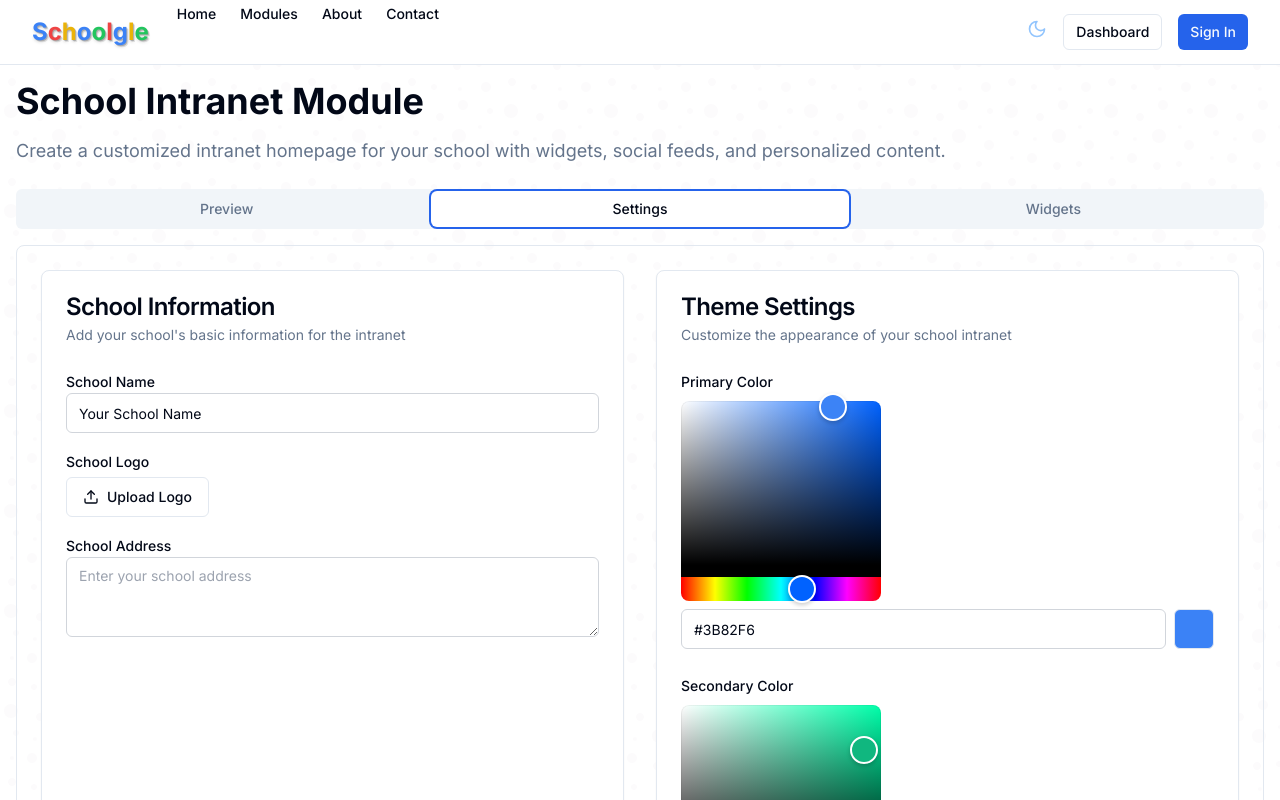
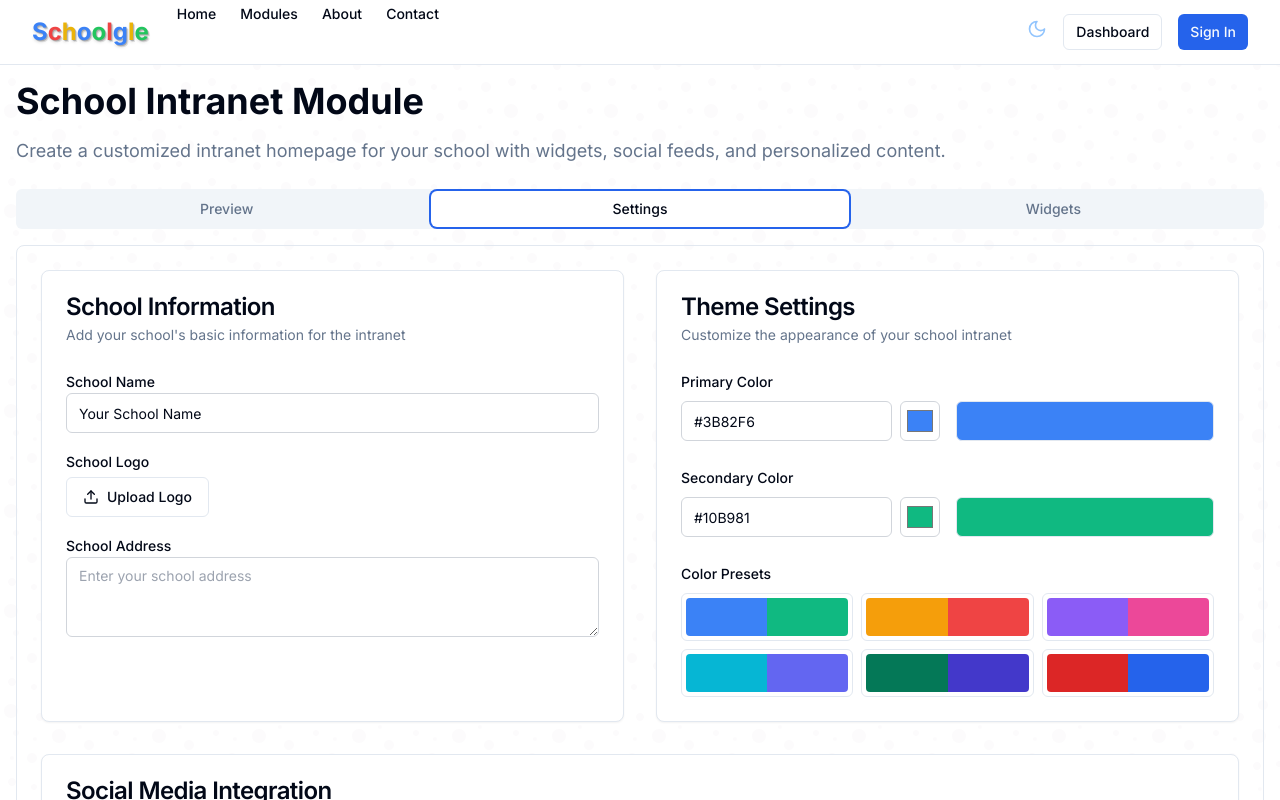
Before and after one commit to DSumm18/schoolgle-app-2025, a Next.js app: page /modules/school-intranet in a window 1280 px wide. Both pictures are taken after a click on the tab "Settings". Shown: the top 800 px of the page. Built offline with nearby package versions, Linux system fonts and the light colour scheme.

Commit message:
Replace react-colorful with built-in color input

```diff
--- a/src/app/modules/school-intranet/page.tsx
+++ b/src/app/modules/school-intranet/page.tsx
@@ -14,7 +14,6 @@ import {
   SunMedium, CloudRain, CloudSnow, Cloud, Twitter, Facebook,
   Palette, Calendar, Clock, AlertCircle, FileSearch, Edit
 } from 'lucide-react';
-import { HexColorPicker } from 'react-colorful';
 import Link from 'next/link';
 
 interface AnimatedWeatherIconProps {
@@ -218,6 +217,16 @@ const WidgetGrid: React.FC<{ editMode: boolean }> = ({ editMode }) => {
   );
 };
 
+// Color presets for quick selection
+const colorPresets = [
+  { primary: '#3B82F6', secondary: '#10B981' }, // Blue & Green
+  { primary: '#F59E0B', secondary: '#EF4444' }, // Amber & Red
+  { primary: '#8B5CF6', secondary: '#EC4899' }, // Purple & Pink
+  { primary: '#06B6D4', secondary: '#6366F1' }, // Cyan & Indigo
+  { primary: '#047857', secondary: '#4338CA' }, // Emerald & Indigo
+  { primary: '#DC2626', secondary: '#2563EB' }, // Red & Blue
+];
+
 export default function SchoolIntranetPage() {
   const [activeTab, setActiveTab] = useState('preview');
   const [primaryColor, setPrimaryColor] = useState('#3B82F6');
@@ -248,6 +257,12 @@ export default function SchoolIntranetPage() {
     "Spring concert tickets now available in the office",
     "New lunch menu starts next week"
   ];
+
+  // Apply color preset
+  const applyColorPreset = (preset: { primary: string, secondary: string }) => {
+    setPrimaryColor(preset.primary);
+    setSecondaryColor(preset.secondary);
+  };
 
   return (
     <div className="container mx-auto p-4 max-w-7xl">
@@ -451,39 +466,80 @@ export default function SchoolIntranetPage() {
                 <CardContent className="space-y-6">
                   <div>
                     <Label htmlFor="primaryColor">Primary Color</Label>
-                    <div className="mt-2">
-                      <HexColorPicker color={primaryColor} onChange={setPrimaryColor} />
-                      <div className="flex mt-2 gap-2">
+                    <div className="mt-2 grid grid-cols-2 gap-4">
+                      <div className="flex gap-2">
                         <Input
                           id="primaryColor"
                           value={primaryColor}
                           onChange={(e) => setPrimaryColor(e.target.value)}
                           className="flex-1"
                         />
-                        <div
-                          className="w-10 h-10 rounded-md border"
-                          style={{ backgroundColor: primaryColor }}
-                        ></div>
+                        <div className="relative flex items-center">
+                          <Input
+                            type="color"
+                            value={primaryColor}
+                            onChange={(e) => setPrimaryColor(e.target.value)}
+                            className="w-10 h-10 p-1 cursor-pointer"
+                          />
+                          <div
+                            className="absolute top-0 right-0 bottom-0 left-0 opacity-0 cursor-pointer"
+                            style={{ background: primaryColor }}
+                          ></div>
+                        </div>
                       </div>
+                      <div
+                        className="h-10 rounded-md border"
+                        style={{ backgroundColor: primaryColor }}
+                      ></div>
                     </div>
                   </div>
 
                   <div>
                     <Label htmlFor="secondaryColor">Secondary Color</Label>
-                    <div className="mt-2">
-                      <HexColorPicker color={secondaryColor} onChange={setSecondaryColor} />
-                      <div className="flex mt-2 gap-2">
+                    <div className="mt-2 grid grid-cols-2 gap-4">
+                      <div className="flex gap-2">
                         <Input
                           id="secondaryColor"
                           value={secondaryColor}
                           onChange={(e) => setSecondaryColor(e.target.value)}
                           className="flex-1"
                         />
-                        <div
-                          className="w-10 h-10 rounded-md border"
-                          style={{ backgroundColor: secondaryColor }}
-                        ></div>
+                        <div className="relative flex items-center">
+                          <Input
+                            type="color"
+                            value={secondaryColor}
+                            onChange={(e) => setSecondaryColor(e.target.value)}
+                            className="w-10 h-10 p-1 cursor-pointer"
+                          />
+                          <div
+                            className="absolute top-0 right-0 bottom-0 left-0 opacity-0 cursor-pointer"
+                            style={{ background: secondaryColor }}
+                          ></div>
+                        </div>
                       </div>
+                      <div
+                        className="h-10 rounded-md border"
+                        style={{ backgroundColor: secondaryColor }}
+                      ></div>
+                    </div>
+                  </div>
+
+                  <div>
+                    <Label>Color Presets</Label>
+                    <div className="mt-2 grid grid-cols-3 gap-2">
+                      {colorPresets.map((preset, index) => (
+                        <Button
+                          key={index}
+                          variant="outline"
+                          className="h-12 p-1"
+                          onClick={() => applyColorPreset(preset)}
+                        >
+                          <div className="flex-1 h-full rounded overflow-hidden flex">
+                            <div className="flex-1" style={{ backgroundColor: preset.primary }}></div>
+                            <div className="flex-1" style={{ backgroundColor: preset.secondary }}></div>
+                          </div>
+                        </Button>
+                      ))}
                     </div>
                   </div>
                 </CardContent>
```
